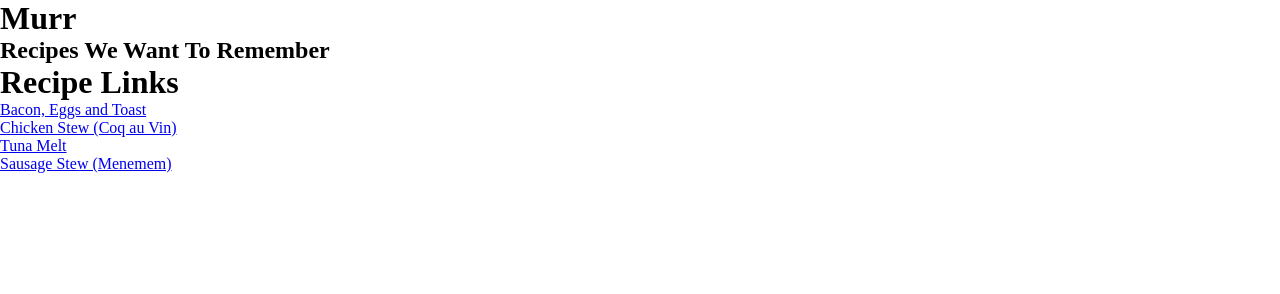
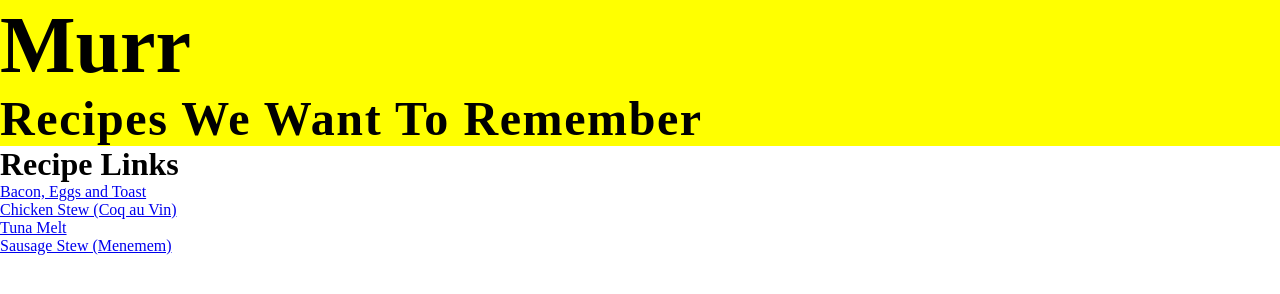
Before and after one commit to Fenroe/Murr, a plain HTML site: page index.html in a window 1280 px wide. Drawn offline with Linux system fonts and the light colour scheme.

Commit message:
added some style

```diff
--- a/index.html
+++ b/index.html
@@ -8,9 +8,9 @@
     <title>Murr</title>
 </head>
 <body>
-    <header>
-        <h1>Murr</h1>
-        <h2>Recipes We Want To Remember</h2>
+    <header class="header">
+        <h1 class="header-text">Murr</h1>
+        <h2 class="header-subtitle">Recipes We Want To Remember</h2>
     </header>
     <main>
         <h1>Recipe Links</h1>
--- a/main.css
+++ b/main.css
@@ -1 +1,15 @@
 @import url("./reset.css");
+
+.header {
+    background-color: yellow;
+}
+
+.header-text {
+    font-size: 5rem;
+    font-weight: bold;
+}
+
+.header-subtitle {
+    font-size: 3rem;
+    letter-spacing: .1rem;
+}
```
